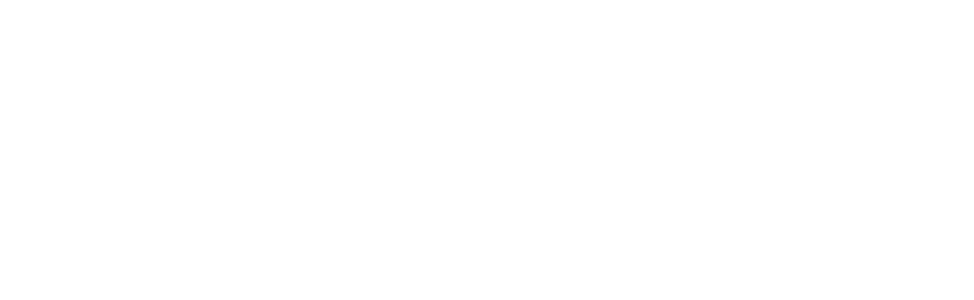
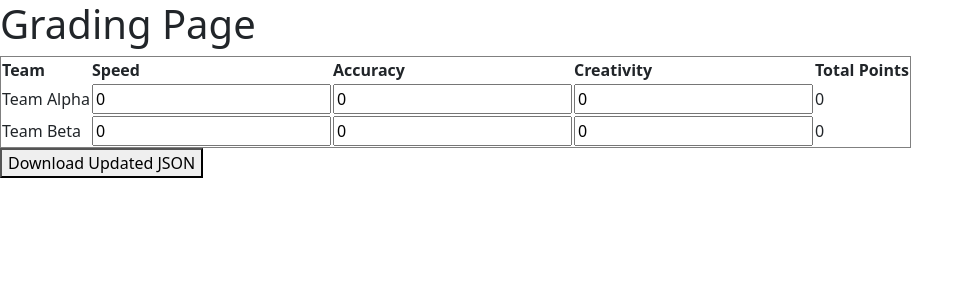
Before and after one commit to KaarelVv/grading_system, a React (Create React App) app: page /grading in a window 1280 px wide. Shown: the top 300 px of the page, without its empty margins (0-974 px from the left). Built offline with nearby package versions, Linux system fonts and the light colour scheme.

Commit message:
work in progress

```diff
--- a/public/data.json
+++ b/public/data.json
@@ -0,0 +1,24 @@
+{
+    "teams": [
+      {
+        "id": 1,
+        "name": "Team Alpha",
+        "points": 0,
+        "subcategories": {
+          "speed": 0,
+          "accuracy": 0,
+          "creativity": 0
+        }
+      },
+      {
+        "id": 2,
+        "name": "Team Beta",
+        "points": 0,
+        "subcategories": {
+          "speed": 0,
+          "accuracy": 0,
+          "creativity": 0
+        }
+      }
+    ]
+  }
--- a/src/App.js
+++ b/src/App.js
@@ -1,16 +1,16 @@
 import './styles/App.css'
 import Home from "./pages/Home";
+import 'bootstrap/dist/css/bootstrap.min.css';
+import GradingPage from './pages/Grading';
+
 
 
 function App() {
   return (
-    <div>
-      <Home>
-      </Home>
-    </div>
-
-
-  );
+    <>
+      <GradingPage></GradingPage>
+      </>
+      );
 }
 
 export default App;
--- /dev/null
+++ b/src/pages/Grading.js
@@ -0,0 +1,86 @@
+import React, { useState, useEffect } from 'react';
+
+const GradingPage = () => {
+	const [teams, setTeams] = useState([]);
+
+	// Fetch teams from public JSON
+	useEffect(() => {
+    	fetch('/data.json')
+        	.then(response => response.json())
+        	.then(data => setTeams(data.teams))
+        	.catch(error => console.error('Error fetching teams:', error));
+	}, []);
+
+	// Update score locally
+	const updateScore = (teamId, subcategory, value) => {
+    	setTeams(prevTeams =>
+        	prevTeams.map(team =>
+            	team.id === teamId
+                	? {
+                    	...team,
+                    	subcategories: {
+                        	...team.subcategories,
+                        	[subcategory]: value
+                    	},
+                    	points: Object.values({
+                        	...team.subcategories,
+                        	[subcategory]: value
+                    	}).reduce((sum, val) => sum + val, 0)
+                	}
+                	: team
+        	)
+    	);
+	};
+
+	// Download updated JSON file
+	const downloadJson = () => {
+    	const updatedJson = JSON.stringify({ teams }, null, 2);
+    	const blob = new Blob([updatedJson], { type: "application/json" });
+    	const url = URL.createObjectURL(blob);
+    	const a = document.createElement("a");
+    	a.href = url;
+    	a.download = "updated_teams.json";
+    	document.body.appendChild(a);
+    	a.click();
+    	document.body.removeChild(a);
+	};
+
+	return (
+    	<div>
+        	<h1>Grading Page</h1>
+        	<table border="1">
+            	<thead>
+                	<tr>
+                    	<th>Team</th>
+                    	<th>Speed</th>
+                    	<th>Accuracy</th>
+                    	<th>Creativity</th>
+                    	<th>Total Points</th>
+                	</tr>
+            	</thead>
+            	<tbody>
+                	{teams.map(team => (
+                    	<tr key={team.id}>
+                        	<td>{team.name}</td>
+                        	{Object.keys(team.subcategories).map(sub => (
+                            	<td key={sub}>
+                                	<input
+                                    	type="number"
+                                    	value={team.subcategories[sub]}
+                                    	onChange={(e) =>
+                                        	updateScore(team.id, sub, parseInt(e.target.value) || 0)
+                                    	}
+                                	/>
+                            	</td>
+                        	))}
+                        	<td>{team.points}</td>
+                    	</tr>
+                	))}
+            	</tbody>
+        	</table>
+        	<button onClick={downloadJson}>Download Updated JSON</button>
+    	</div>
+	);
+};
+
+export default GradingPage;
```
Also changed, not shown: src/pages/Scoring.js (deleted), src/styles/CustomCSS.css (added), src/styles/CustomCSS.js (deleted).
